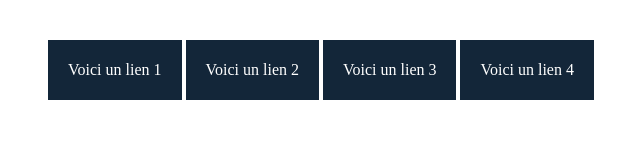
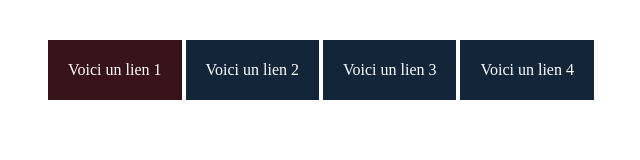
Before and after one commit to wlad74/exercice-activite, a plain HTML site: page index.html in a window 1280 px wide. Both pictures are taken after a click on the link "Voici un lien 1". Shown: the whole page, without its empty margins (319-959 px from the left). Drawn offline with nearby package versions, Linux system fonts and the light colour scheme.

Commit message:
première version du script jQuery et modification des liens externes de l'index.html

```diff
--- a/index.html
+++ b/index.html
@@ -3,7 +3,6 @@
 <head>
 	<meta http-equiv="Content-Type" content="text/html; charset=utf-8">
 	<title>Cours Git</title>
-	<link rel="stylesheet" href="app.css">
 	<style type="text/css">
 		.page {margin:0 auto; width: 800px; text-align: center;margin-top: 40px;}
 		a {text-decoration: none; line-height: 20px;display: inline-block;padding: 20px;background-color: #132639;color: white;}
@@ -21,7 +20,7 @@
 		<a href="#">Voici un lien 4</a>
 	</div>
 
-<script src="//code.jquery.com/jquery-1.11.0.min.js"></script>
+<script src="http://code.jquery.com/jquery-1.11.0.min.js"></script>
 <script src="styles.js"></script>
 </body>
 </html>
--- a/styles.js
+++ b/styles.js
@@ -1,5 +1,8 @@
 (function($) {
 
-	// my code
+	$('a').click(function(e) {
+		e.preventDefault();
+		$(this).css('background-color', '#39131c');
+	})
 
 })(jQuery);
```
